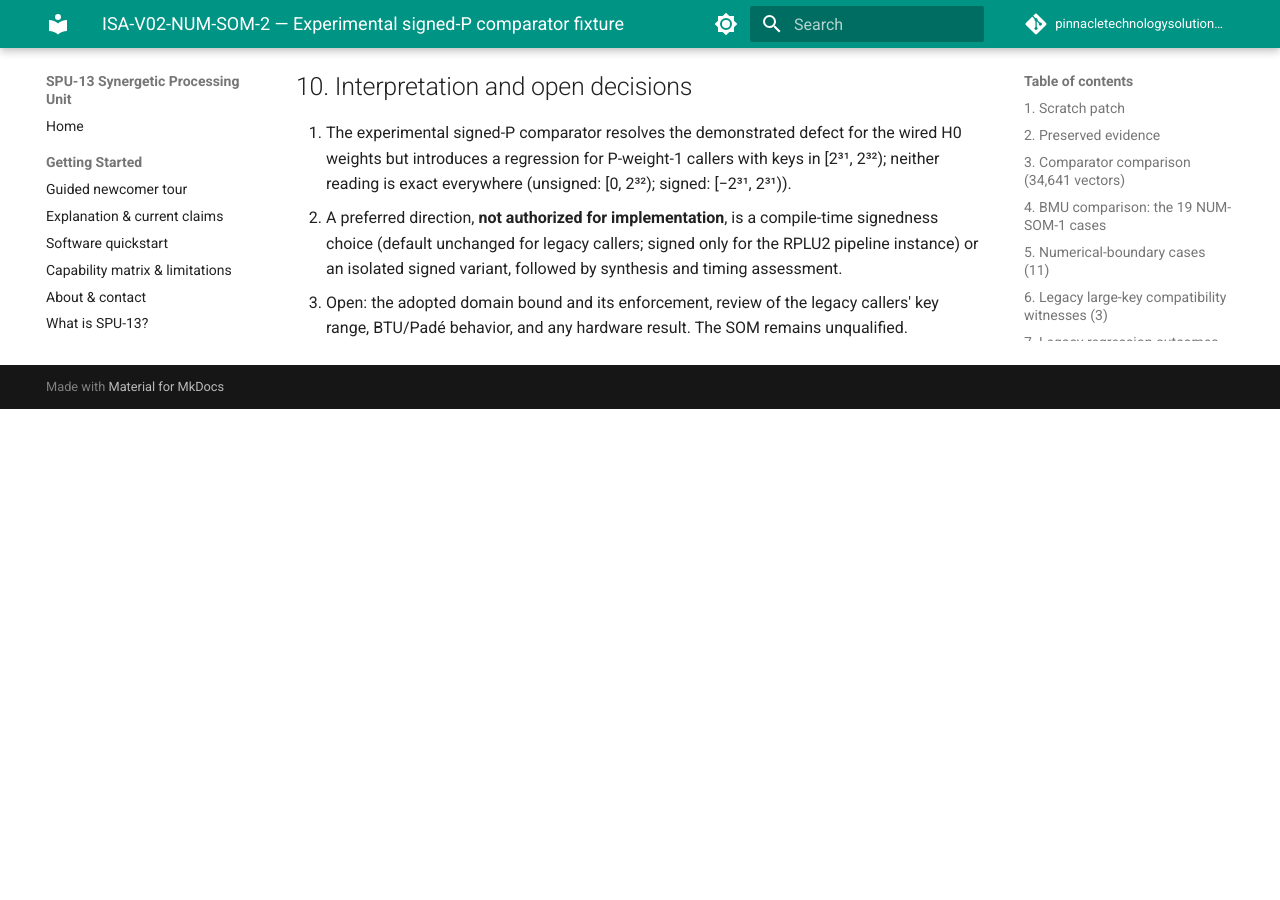
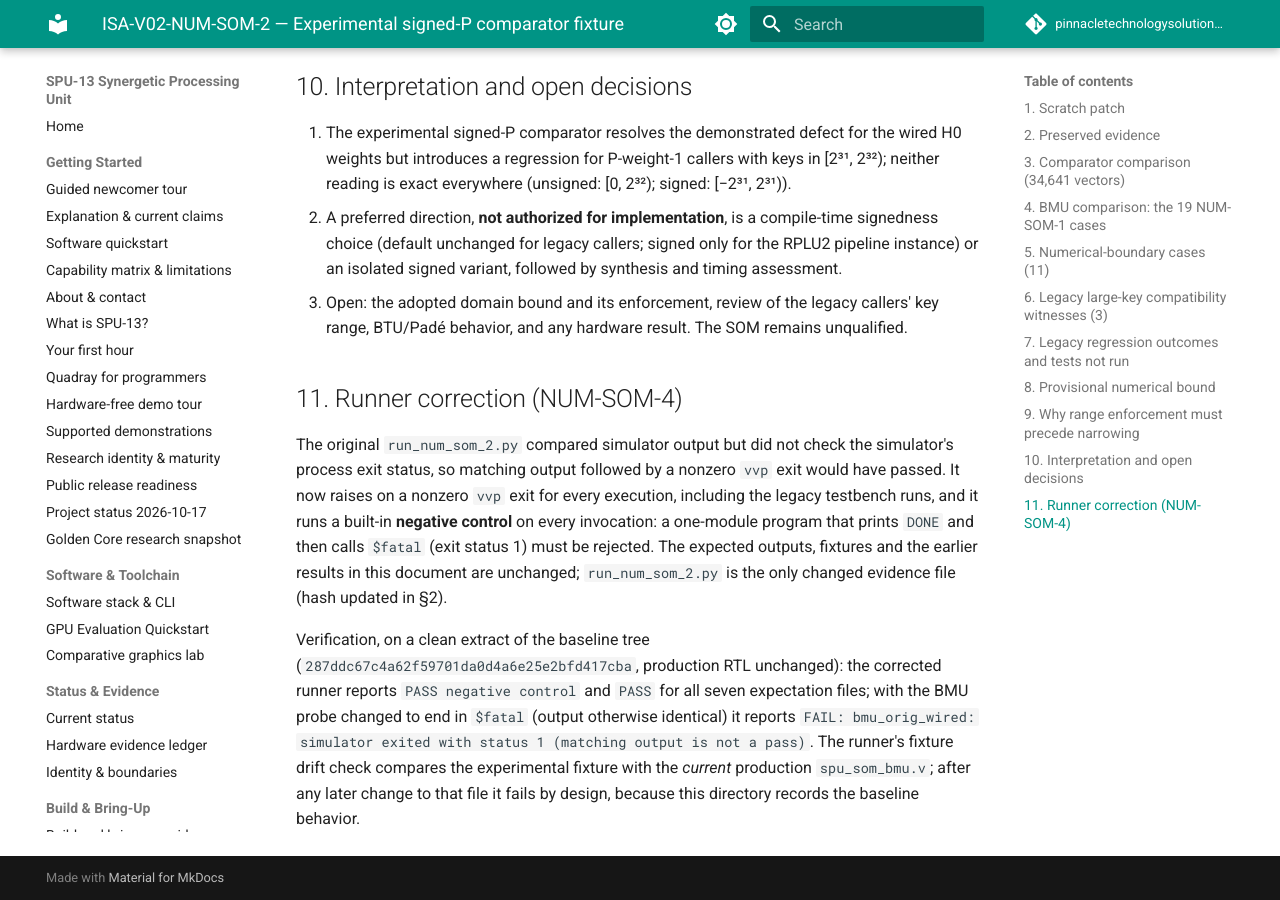
Before and after one commit to pinnacletechnologysolutionsltd/SPU, an MkDocs documentation site: the page built from docs/isa/ISA_V02_NUMSOM2_FINDINGS.md, in a window 1280 px wide and 900 px high, scrolled down 7067 px. Built offline with MkDocs 1.6.1 and Material for MkDocs 9.7.7, drawn with Linux system fonts in a browser that asks for light colours; comment, search, counter and statistics services are not loaded; before the commit the page ends 7476 px from its top, so only the background shows below that; some of the changed text lies outside the part shown.

Commit message:
test(num_som_2): require zero simulator exit status; add negative control
The NUM-SOM-2 runner now rejects matching output followed by a nonzero vvp
exit (including legacy testbench runs) and runs a built-in negative control.
Findings document records the correction. Runner and documentation only.

Co-Authored-By: Claude Sonnet 5.5 <noreply@anthropic.com>

```diff
--- a/docs/isa/ISA_V02_NUMSOM2_FINDINGS.md
+++ b/docs/isa/ISA_V02_NUMSOM2_FINDINGS.md
@@ -137,3 +137,9 @@ The core hands the BMU only the low 18 bits of each 32-bit P and Q half (`spu13_
 1. The experimental signed-P comparator resolves the demonstrated defect for the wired H0 weights but introduces a regression for P-weight-1 callers with keys in [2³¹, 2³²); neither reading is exact everywhere (unsigned: [0, 2³²); signed: [−2³¹, 2³¹)).
 2. A preferred direction, **not authorized for implementation**, is a compile-time signedness choice (default unchanged for legacy callers; signed only for the RPLU2 pipeline instance) or an isolated signed variant, followed by synthesis and timing assessment.
 3. Open: the adopted domain bound and its enforcement, review of the legacy callers' key range, BTU/Padé behavior, and any hardware result. The SOM remains unqualified.
+
+## 11. Runner correction (NUM-SOM-4)
+
+The original `run_num_som_2.py` compared simulator output but did not check the simulator's process exit status, so matching output followed by a nonzero `vvp` exit would have passed. It now raises on a nonzero `vvp` exit for every execution, including the legacy testbench runs, and it runs a built-in **negative control** on every invocation: a one-module program that prints `DONE` and then calls `$fatal` (exit status 1) must be rejected. The expected outputs, fixtures and the earlier results in this document are unchanged; `run_num_som_2.py` is the only changed evidence file (hash updated in §2).
+
+Verification, on a clean extract of the baseline tree (`287ddc67c4a62f59701da0d4a6e25e2bfd417cba`, production RTL unchanged): the corrected runner reports `PASS negative control` and `PASS` for all seven expectation files; with the BMU probe changed to end in `$fatal` (output otherwise identical) it reports `FAIL: bmu_orig_wired: simulator exited with status 1 (matching output is not a pass)`. The runner's fixture drift check compares the experimental fixture with the *current* production `spu_som_bmu.v`; after any later change to that file it fails by design, because this directory records the baseline behavior.
```
Also changed, not shown: other parts of docs/isa/ISA_V02_NUMSOM2_FINDINGS.md (+1 -1 lines), 1 other file.
